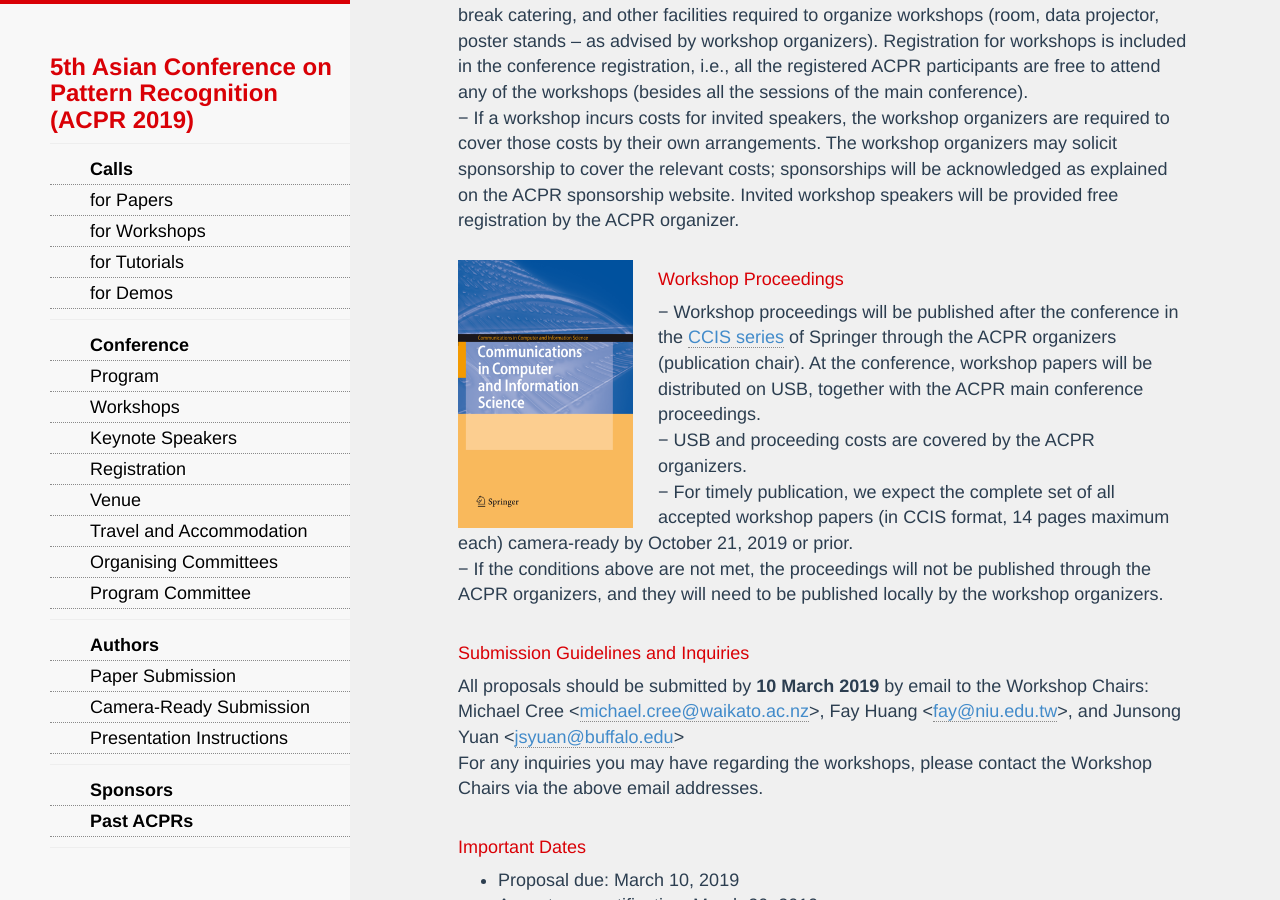
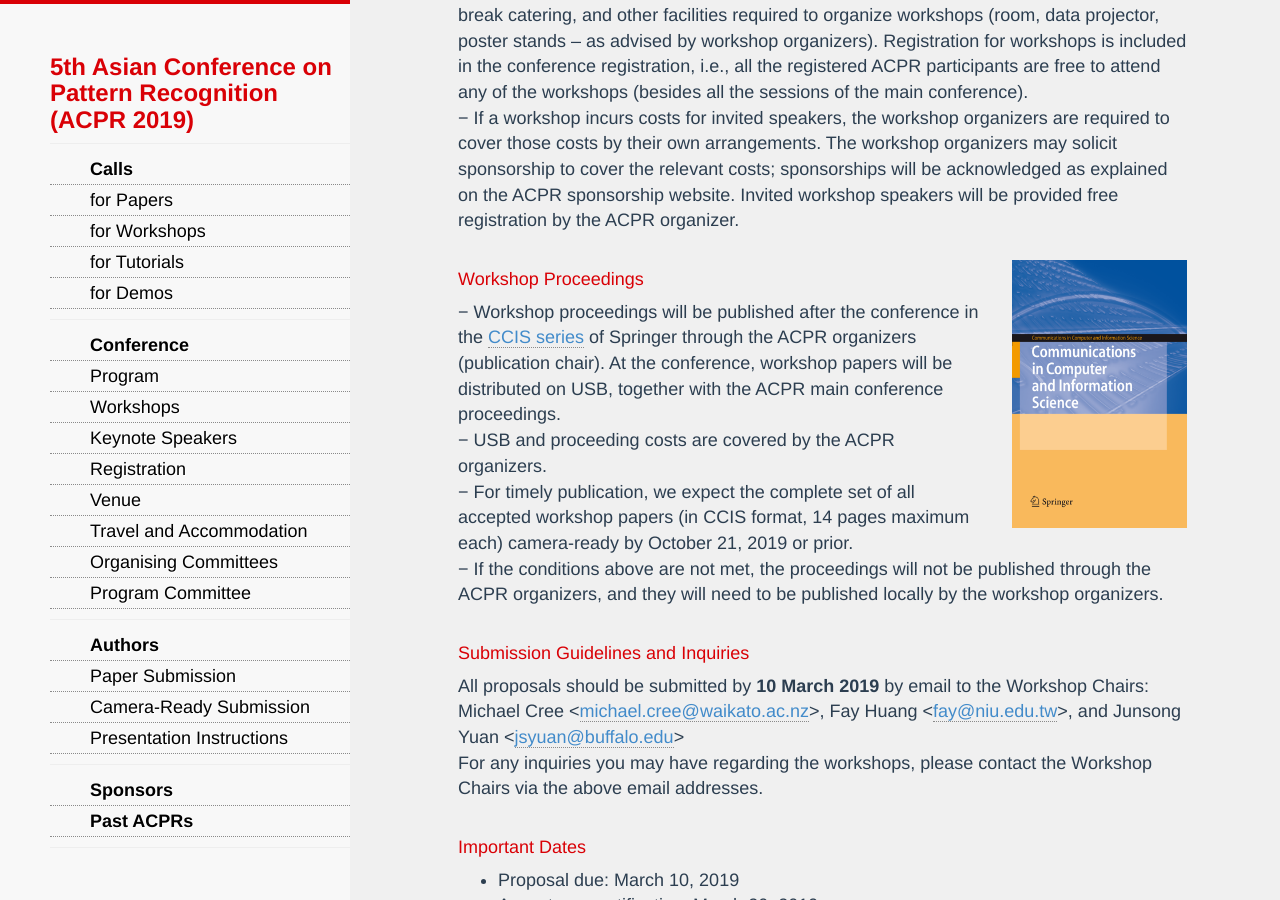
Before and after one commit to AndrewChenUoA/ACPR2019, a Jekyll site: the page built from cfw.html, in a window 1280 px wide and 900 px high, scrolled down 600 px. Built offline with Jekyll 4.4.1, drawn with Linux system fonts in a browser that asks for light colours; nearby versions of some CDN libraries; Markdown is read by kramdown in place of the engine named in the settings.

Commit message:
Move float to right hand side

```diff
--- a/cfw.html
+++ b/cfw.html
@@ -21,7 +21,7 @@
 −	ACPR organizers will handle workshop registration and provide workshop spaces, coffee break catering, and other facilities required to organize workshops (room, data projector, poster stands – as advised by workshop organizers). Registration for workshops is included in the conference registration, i.e., all the registered ACPR participants are free to attend any of the workshops (besides all the sessions of the main conference).<br/>
 −	If a workshop incurs costs for invited speakers, the workshop organizers are required to cover those costs by their own arrangements. The workshop organizers may solicit sponsorship to cover the relevant costs; sponsorships will be acknowledged as explained on the ACPR sponsorship website. Invited workshop speakers will be provided free registration by the ACPR organizer.<br/><br/>
 
-<a href="https://www.springer.com/series/7899"><img src="images/ccis.png" style="float:left;padding-right:25px;max-width:200px" /></a>
+<a href="https://www.springer.com/series/7899"><img src="images/ccis.png" style="float:right;padding-left:25px;max-width:200px;" /></a>
 <h4>Workshop Proceedings</h4>
 −	Workshop proceedings will be published after the conference in the <a href="https://www.springer.com/series/7899">CCIS series</a> of Springer through the ACPR organizers (publication chair). At the conference, workshop papers will be distributed on USB, together with the ACPR main conference proceedings.<br/>
 −	USB and proceeding costs are covered by the ACPR organizers.<br/>
```
